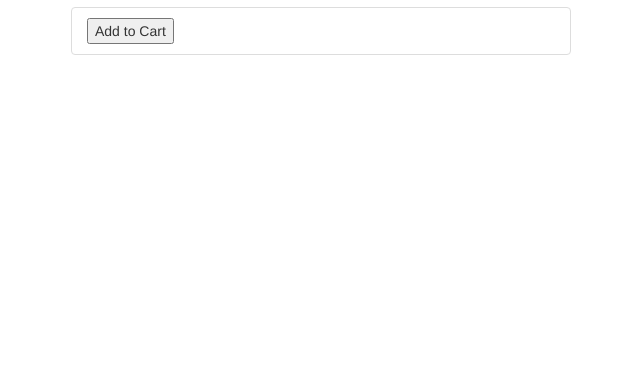
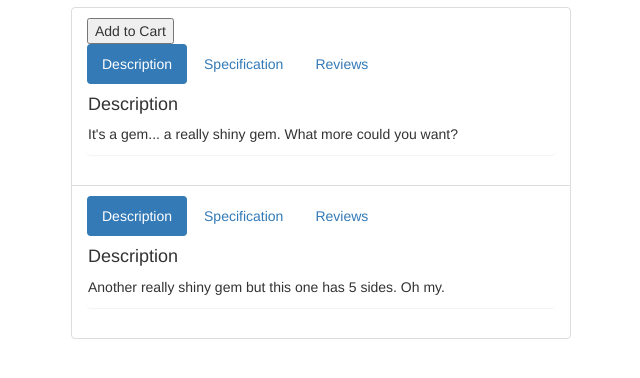
Before and after one commit to andrewprovis/miniature-octo-dubstep, a plain HTML site: page index.html in a window 1280 px wide. Shown: the part 116-494 px from the top of the page, without its empty margins (319-959 px from the left). Drawn offline with Linux system fonts and the light colour scheme; no server answers.

Commit message:
Including products.js module in index.html

```diff
--- a/index.html
+++ b/index.html
@@ -8,6 +8,7 @@
 
     <script type="text/javascript" src="angular.min.js"></script>
     <script type="text/javascript" src="app.js"></script>
+    <script type="text/javascript" src="products.js"></script>
 
     <style>
         body {
```
